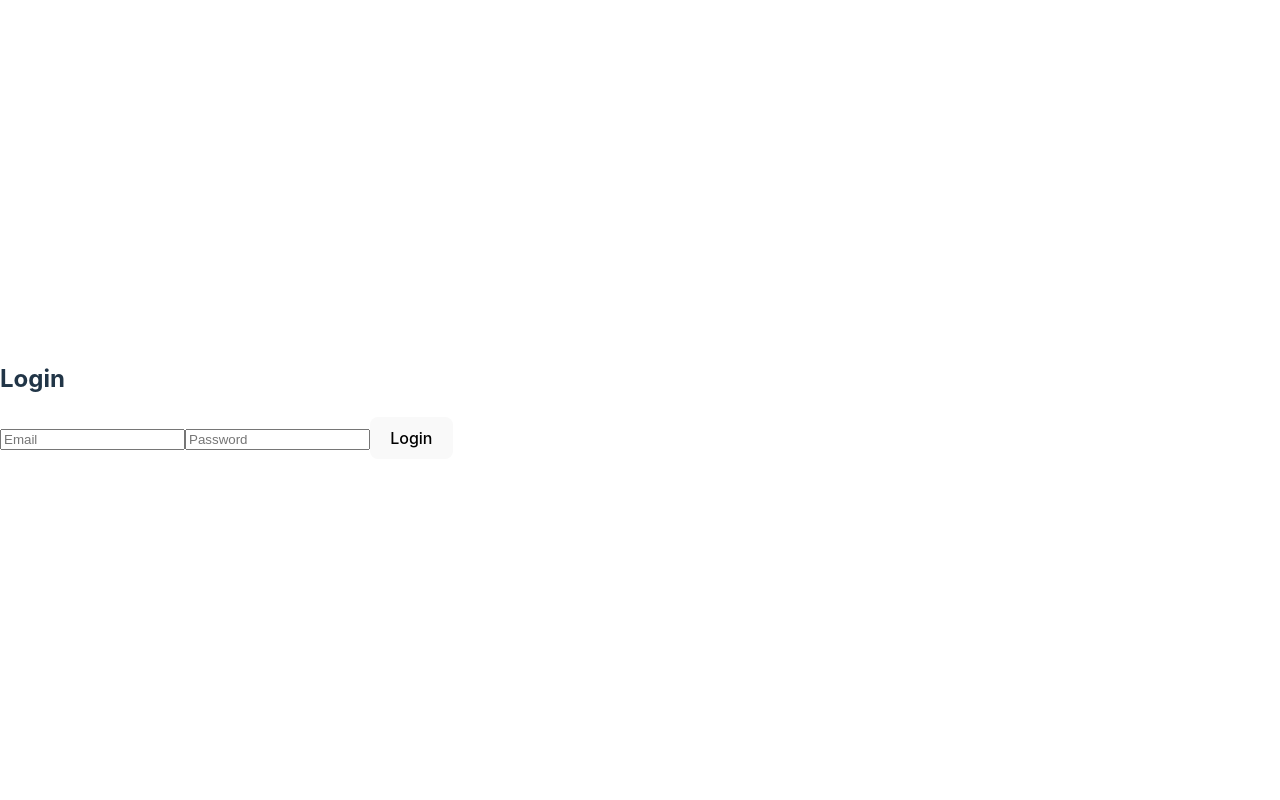
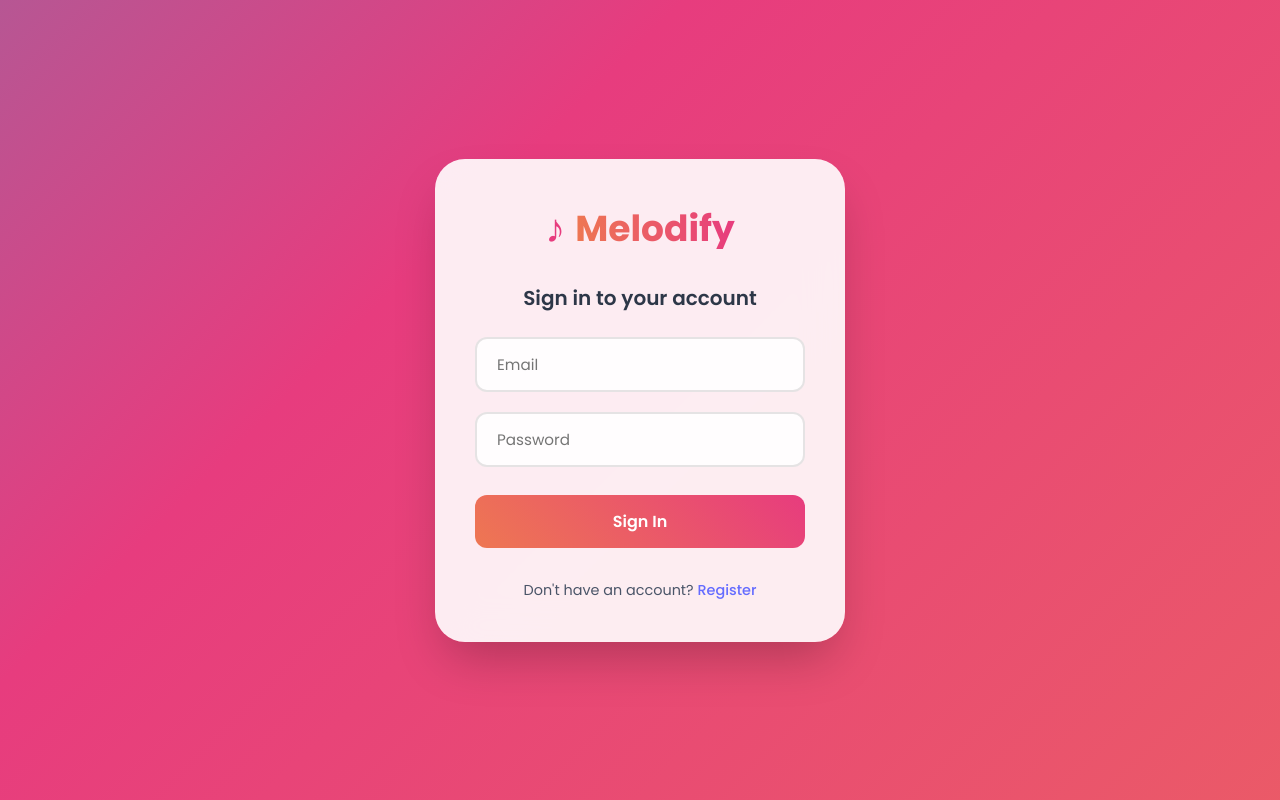
Before and after one commit to Sankalp7860/SE_Project, a React (Vite) app in the folder frontend/: page / in a window 1280 px wide. Built offline with nearby package versions, Linux system fonts and the light colour scheme.

Commit message:
Styling done

```diff
--- a/frontend/package.json
+++ b/frontend/package.json
@@ -10,6 +10,7 @@
     "preview": "vite preview"
   },
   "dependencies": {
+    "axios": "^1.7.9",
     "cors": "^2.8.5",
     "react": "^19.0.0",
     "react-dom": "^19.0.0",
@@ -25,6 +26,7 @@
     "eslint-plugin-react-hooks": "^5.0.0",
     "eslint-plugin-react-refresh": "^0.4.18",
     "globals": "^15.14.0",
-    "vite": "^6.1.0"
+    "vite": "^6.1.0",
+    "axios":"1.7.9"
   }
 }
--- /dev/null
+++ b/frontend/pages/Register.css
@@ -0,0 +1,157 @@
+/* Register.css */
+@import url('https://fonts.googleapis.com/css2?family=Poppins:wght@400;500;600;700&display=swap');
+
+* {
+  font-family: 'Poppins', sans-serif;
+  box-sizing: border-box;
+  margin: 0;
+  padding: 0;
+}
+
+.login-container {
+  min-height: 100vh;
+  min-width: 100vw;
+  position: relative;
+  overflow: hidden;
+  display: flex;
+  align-items: center;
+  justify-content: center;
+}
+
+.animated-bg {
+  position: absolute;
+  inset: 0;
+  background: linear-gradient(-45deg, #ee7752, #e73c7e, #23a6d5, #23d5ab);
+  background-size: 400% 400%;
+  animation: gradient 15s ease infinite;
+  z-index: 1;
+}
+
+.login-content {
+  position: relative;
+  z-index: 2;
+  width: 100%;
+  max-width: 450px;
+  margin: 0 auto;
+  padding: 20px;
+}
+
+.login-box {
+  background: rgba(255, 255, 255, 0.9);
+  padding: 2.5rem;
+  border-radius: 30px;
+  width: 100%;
+  box-shadow: 0 25px 50px -12px rgba(0, 0, 0, 0.25);
+  backdrop-filter: blur(20px);
+  transform: perspective(1000px) rotateX(0deg);
+  transition: transform 0.5s ease;
+  display: flex;
+  flex-direction: column;
+  gap: 1.5rem;
+}
+
+.logo {
+  display: flex;
+  align-items: center;
+  justify-content: center;
+  gap: 10px;
+}
+
+.music-note {
+  font-size: 2.5rem;
+  color: #e73c7e;
+  animation: float 6s ease-in-out infinite;
+}
+
+.logo h1 {
+  font-size: 2.25rem;
+  background: linear-gradient(to right, #ee7752, #e73c7e);
+  -webkit-background-clip: text;
+  background-clip: text;
+  -webkit-text-fill-color: transparent;
+  margin: 0;
+}
+
+.login-title {
+  color: #2d3748;
+  font-size: 1.25rem;
+  text-align: center;
+  font-weight: 600;
+  margin: 0;
+}
+
+.login-form {
+  display: flex;
+  flex-direction: column;
+  gap: 1.25rem;
+  width: 100%;
+}
+
+.form-group {
+  width: 100%;
+}
+
+.login-input {
+    color: black;
+  width: 100%;
+  padding: 0.875rem 1.25rem;
+  border: 2px solid rgba(0, 0, 0, 0.1);
+  border-radius: 12px;
+  font-size: 0.95rem;
+  transition: all 0.3s ease;
+  background: rgba(255, 255, 255, 0.9);
+}
+
+.login-input:focus {
+  outline: none;
+  border-color: #23a6d5;
+  box-shadow: 0 0 0 3px rgba(35, 166, 213, 0.1);
+}
+
+.login-button {
+  width: 100%;
+  padding: 0.875rem;
+  margin-top: 0.5rem;
+  border: none;
+  border-radius: 12px;
+  font-size: 1rem;
+  font-weight: 600;
+  color: white;
+  background: linear-gradient(45deg, #ee7752, #e73c7e);
+  cursor: pointer;
+  overflow: hidden;
+  transition: all 0.3s ease;
+}
+
+.signup-link {
+  text-align: center;
+  font-size: 0.9rem;
+  color: #4a5568;
+  margin-top: 0.5rem;
+}
+
+@keyframes gradient {
+  0% { background-position: 0% 50%; }
+  50% { background-position: 100% 50%; }
+  100% { background-position: 0% 50%; }
+}
+
+@keyframes float {
+  0% { transform: translatey(0px); }
+  50% { transform: translatey(-20px); }
+  100% { transform: translatey(0px); }
+}
+
+@media (max-width: 480px) {
+  .login-box {
+    padding: 2rem;
+  }
+
+  .login-content {
+    padding: 15px;
+  }
+
+  .logo h1 {
+    font-size: 1.75rem;
+  }
+}
--- /dev/null
+++ b/frontend/pages/login.css
@@ -0,0 +1,147 @@
+.login-container {
+    min-height: 100vh;
+    min-width: 100vw;
+    position: relative;
+    overflow: hidden;
+    display: flex;
+    align-items: center;
+    justify-content: center;
+  }
+
+  .animated-bg {
+    position: absolute;
+    inset: 0;
+    background: linear-gradient(-45deg, #ee7752, #e73c7e, #23a6d5, #23d5ab);
+    background-size: 400% 400%;
+    animation: gradient 15s ease infinite;
+    z-index: 1;
+  }
+
+  .login-content {
+    position: relative;
+    z-index: 2;
+    width: 100%;
+    max-width: 450px;
+    margin: 0 auto;
+    padding: 20px;
+  }
+
+  .login-box {
+    background: rgba(255, 255, 255, 0.9);
+    padding: 2.5rem;
+    border-radius: 30px;
+    width: 100%;
+    box-shadow: 0 25px 50px -12px rgba(0, 0, 0, 0.25);
+    backdrop-filter: blur(20px);
+    transform: perspective(1000px) rotateX(0deg);
+    transition: transform 0.5s ease;
+    display: flex;
+    flex-direction: column;
+    gap: 1.5rem;
+  }
+
+  .logo {
+    display: flex;
+    align-items: center;
+    justify-content: center;
+    gap: 10px;
+  }
+
+  .music-note {
+    font-size: 2.5rem;
+    color: #e73c7e;
+    animation: float 6s ease-in-out infinite;
+  }
+
+  .logo h1 {
+    font-size: 2.25rem;
+    background: linear-gradient(to right, #ee7752, #e73c7e);
+    -webkit-background-clip: text;
+    background-clip: text;
+    -webkit-text-fill-color: transparent;
+    margin: 0;
+  }
+
+  .login-title {
+    color: #2d3748;
+    font-size: 1.25rem;
+    text-align: center;
+    font-weight: 600;
+    margin: 0;
+  }
+
+  .login-form {
+    display: flex;
+    flex-direction: column;
+    gap: 1.25rem;
+    width: 100%;
+  }
+
+  .form-group {
+    width: 90%;
+  }
+
+  .login-input {
+    color: black;
+    width: 100%;
+    padding: 0.875rem 1.25rem;
+    border: 2px solid rgba(0, 0, 0, 0.1);
+    border-radius: 12px;
+    font-size: 0.95rem;
+    transition: all 0.3s ease;
+    background: rgba(255, 255, 255, 0.9);
+  }
+
+  .login-input:focus {
+    outline: none;
+    border-color: #23a6d5;
+    box-shadow: 0 0 0 3px rgba(35, 166, 213, 0.1);
+  }
+
+  .login-button {
+    width: 100%;
+    padding: 0.875rem;
+    margin-top: 0.5rem;
+    border: none;
+    border-radius: 12px;
+    font-size: 1rem;
+    font-weight: 600;
+    color: white;
+    background: linear-gradient(45deg, #ee7752, #e73c7e);
+    cursor: pointer;
+    overflow: hidden;
+    transition: all 0.3s ease;
+  }
+
+  .signup-link {
+    text-align: center;
+    font-size: 0.9rem;
+    color: #4a5568;
+    margin-top: 0.5rem;
+  }
+
+  @keyframes gradient {
+    0% { background-position: 0% 50%; }
+    50% { background-position: 100% 50%; }
+    100% { background-position: 0% 50%; }
+  }
+
+  @keyframes float {
+    0% { transform: translatey(0px); }
+    50% { transform: translatey(-20px); }
+    100% { transform: translatey(0px); }
+  }
+
+  @media (max-width: 480px) {
+    .login-box {
+      padding: 2rem;
+    }
+
+    .login-content {
+      padding: 15px;
+    }
+
+    .logo h1 {
+      font-size: 1.75rem;
+    }
+  }
--- a/frontend/pages/login.jsx
+++ b/frontend/pages/login.jsx
@@ -1,6 +1,7 @@
 import React, { useState } from "react";
 import { useNavigate } from "react-router-dom";
 import axios from "axios";
+import './Login.css';
 
 const Login = () => {
  const [email, setEmail] = useState("");
@@ -13,7 +14,7 @@ const Login = () => {
      const response = await axios.post(
        "http://localhost:8080/api/auth/login",
        { email, password },
-        { withCredentials: true } // ✅ Ensures cookies/auth headers are sent
+       { withCredentials: true }
      );
 
      if (response.data.token) {
@@ -28,13 +29,46 @@ const Login = () => {
  };
 
  return (
-    <div>
-      <h2>Login</h2>
-      <form onSubmit={handleLogin}>
-        <input type="email" placeholder="Email" value={email} onChange={(e) => setEmail(e.target.value)} required />
-        <input type="password" placeholder="Password" value={password} onChange={(e) => setPassword(e.target.value)} required />
-        <button type="submit">Login</button>
+   <div className="login-container">
+     <div className="animated-bg"></div>
+     <div className="login-content">
+       <div className="login-box">
+         <div className="logo">
+           <div className="music-note">♪</div>
+           <h1>Melodify</h1>
+         </div>
+         <h2 className="login-title">Sign in to your account</h2>
+         <form onSubmit={handleLogin} className="login-form">
+           <div className="form-group">
+             <input
+               type="email"
+               className="login-input"
+               placeholder="Email"
+               value={email}
+               onChange={(e) => setEmail(e.target.value)}
+               required
+             />
+           </div>
+           <div className="form-group">
+             <input
+               type="password"
+               className="login-input"
+               placeholder="Password"
+               value={password}
+               onChange={(e) => setPassword(e.target.value)}
+               required
+             />
+           </div>
+           <button type="submit" className="login-button">
+             <span>Sign In</span>
+             <div className="button-glow"></div>
+           </button>
          </form>
+         <p className="signup-link">
+           Don't have an account? <a href="/register">Register</a>
+         </p>
+       </div>
+     </div>
    </div>
  );
 };
--- a/frontend/pages/register.jsx
+++ b/frontend/pages/register.jsx
@@ -1,6 +1,7 @@
 import React, { useState } from "react";
 import { useNavigate } from "react-router-dom";
 import axios from "axios";
+import './Register.css';
 
 const Register = () => {
  const [name, setName] = useState("");
@@ -10,12 +11,11 @@ const Register = () => {
 
  const handleRegister = async (e) => {
    e.preventDefault();
-
    try {
      const response = await axios.post(
        "http://localhost:8080/api/auth/register",
        { name, email, password },
-        { withCredentials: true } // ✅ Ensures cookies/auth headers are sent
+       { withCredentials: true }
      );
 
      if (response.data.token) {
@@ -29,14 +29,56 @@ const Register = () => {
  };
 
  return (
-    <div>
-      <h2>Register</h2>
-      <form onSubmit={handleRegister}>
-        <input type="text" placeholder="Name" value={name} onChange={(e) => setName(e.target.value)} required />
-        <input type="email" placeholder="Email" value={email} onChange={(e) => setEmail(e.target.value)} required />
-        <input type="password" placeholder="Password" value={password} onChange={(e) => setPassword(e.target.value)} required />
-        <button type="submit">Register</button>
+   <div className="login-container">
+     <div className="animated-bg"></div>
+     <div className="login-content">
+       <div className="login-box">
+         <div className="logo">
+           <div className="music-note">♪</div>
+           <h1>Melodify</h1>
+         </div>
+         <h2 className="login-title">Create your account</h2>
+         <form onSubmit={handleRegister} className="login-form">
+           <div className="form-group">
+             <input
+               type="text"
+               className="login-input"
+               placeholder="Name"
+               value={name}
+               onChange={(e) => setName(e.target.value)}
+               required
+             />
+           </div>
+           <div className="form-group">
+             <input
+               type="email"
+               className="login-input"
+               placeholder="Email"
+               value={email}
+               onChange={(e) => setEmail(e.target.value)}
+               required
+             />
+           </div>
+           <div className="form-group">
+             <input
+               type="password"
+               className="login-input"
+               placeholder="Password"
+               value={password}
+               onChange={(e) => setPassword(e.target.value)}
+               required
+             />
+           </div>
+           <button type="submit" className="login-button">
+             <span>Sign Up</span>
+             <div className="button-glow"></div>
+           </button>
          </form>
+         <p className="signup-link">
+           Already have an account? <a href="/login">Sign in</a>
+         </p>
+       </div>
+     </div>
    </div>
  );
 };
```
Also changed, not shown: 1 other file (tests, documents, lock files or other folders). Lines whose indentation alone changed are shown as unchanged.
